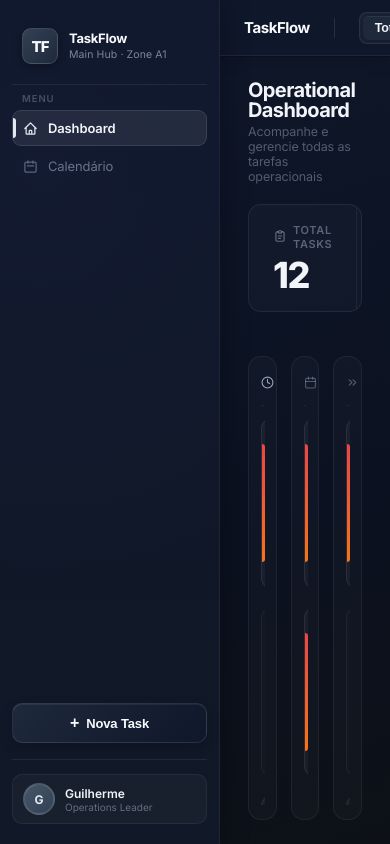
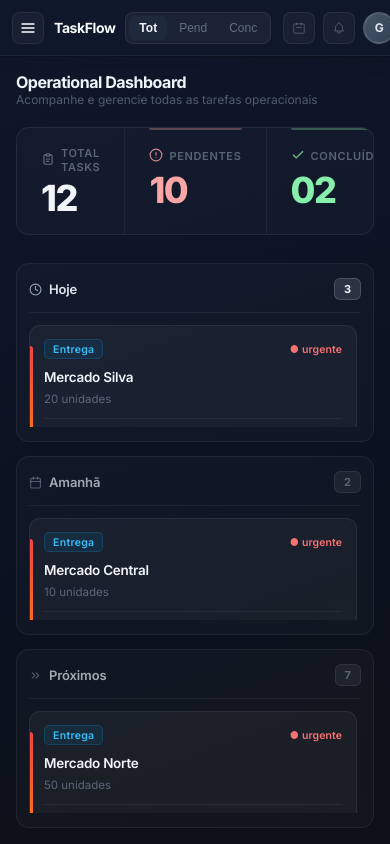
Before and after one commit to guiiinasc/taskflow-system, a Next.js app: page /dashboard in a window 390 px wide. Built offline with nearby package versions, Linux system fonts and the light colour scheme.

Commit message:
feat: responsividade dashboard

```diff
--- a/src/app/components/Header.tsx
+++ b/src/app/components/Header.tsx
@@ -5,30 +5,61 @@ type FilterType = "todas" | "pendente" | "concluido";
 type Props = {
   filter: FilterType;
   setFilter: (value: FilterType) => void;
+  onMenuClick?: () => void;
+  isMobile?: boolean;
 };
 
-export function Header({ filter, setFilter }: Props) {
+export function Header({ filter, setFilter, onMenuClick, isMobile }: Props) {
   return (
     <div
       style={{
         width: "100%",
-        padding: "0 24px",
+        padding: isMobile ? "0 12px" : "0 24px",
         height: 56,
         background: "#0F172A",
         borderBottom: "1px solid rgba(255,255,255,0.07)",
         display: "flex",
         alignItems: "center",
         justifyContent: "space-between",
-        gap: 16,
+        gap: 12,
         boxShadow: "0 1px 0 rgba(0,0,0,0.2), 0 4px 16px rgba(0,0,0,0.15)",
       }}
     >
       {/* ESQUERDA */}
-      <div style={{ display: "flex", alignItems: "center", gap: 24 }}>
-        {/* NOME DO APP */}
+      <div style={{ display: "flex", alignItems: "center", gap: isMobile ? 10 : 24 }}>
+
+        {/* MENU */}
+        {isMobile && onMenuClick && (
+          <button
+            onClick={onMenuClick}
+            style={{
+              width: 32,
+              height: 32,
+              borderRadius: 8,
+              border: "1px solid rgba(255,255,255,0.07)",
+              background: "rgba(255,255,255,0.04)",
+              display: "flex",
+              alignItems: "center",
+              justifyContent: "center",
+              cursor: "pointer",
+              flexShrink: 0,
+            }}
+          >
+            <svg width="16" height="16" viewBox="0 0 24 24">
+              <path
+                d="M3 6h18M3 12h18M3 18h18"
+                stroke="white"
+                strokeWidth="2"
+                strokeLinecap="round"
+              />
+            </svg>
+          </button>
+        )}
+
+        {/* NOME */}
         <h2
           style={{
-            fontSize: 15,
+            fontSize: isMobile ? 14 : 15,
             fontWeight: 700,
             color: "#f8fafc",
             letterSpacing: "-0.03em",
@@ -39,7 +70,9 @@ export function Header({ filter, setFilter }: Props) {
         </h2>
 
         {/* DIVIDER */}
+        {!isMobile && (
           <div style={{ width: 1, height: 20, background: "rgba(255,255,255,0.1)" }} />
+        )}
 
         {/* TABS */}
         <div
@@ -50,17 +83,21 @@ export function Header({ filter, setFilter }: Props) {
             borderRadius: 8,
             padding: "3px",
             border: "1px solid rgba(255,255,255,0.07)",
+            overflowX: "auto",
+            maxWidth: isMobile ? 180 : "none",
           }}
         >
-          <Tab label="Total"     active={filter === "todas"}   onClick={() => setFilter("todas")} />
-          <Tab label="Pendentes" active={filter === "pendente"} onClick={() => setFilter("pendente")} />
-          <Tab label="Concluídos" active={filter === "concluido"} onClick={() => setFilter("concluido")} />
+          <Tab label={isMobile ? "Tot" : "Total"} active={filter === "todas"} onClick={() => setFilter("todas")} />
+          <Tab label={isMobile ? "Pend" : "Pendentes"} active={filter === "pendente"} onClick={() => setFilter("pendente")} />
+          <Tab label={isMobile ? "Conc" : "Concluídos"} active={filter === "concluido"} onClick={() => setFilter("concluido")} />
         </div>
       </div>
 
       {/* DIREITA */}
       <div style={{ display: "flex", alignItems: "center", gap: 8 }}>
+
         {/* SEARCH */}
+        {!isMobile && (
           <div style={{ position: "relative" }}>
             <svg
               width="13"
@@ -70,11 +107,18 @@ export function Header({ filter, setFilter }: Props) {
               stroke="rgba(148,163,184,0.5)"
               strokeWidth="2.5"
               strokeLinecap="round"
-            style={{ position: "absolute", left: 10, top: "50%", transform: "translateY(-50%)", pointerEvents: "none" }}
+              style={{
+                position: "absolute",
+                left: 10,
+                top: "50%",
+                transform: "translateY(-50%)",
+                pointerEvents: "none",
+              }}
             >
               <circle cx="11" cy="11" r="8" />
               <path d="M21 21l-4.35-4.35" />
             </svg>
+
             <input
               placeholder="Buscar tarefas..."
               style={{
@@ -86,22 +130,12 @@ export function Header({ filter, setFilter }: Props) {
                 fontSize: 12.5,
                 outline: "none",
                 width: 180,
-              transition: "all 0.18s ease",
-            }}
-            onFocus={e => {
-              e.currentTarget.style.borderColor = "rgba(255,255,255,0.2)";
-              e.currentTarget.style.background = "rgba(255,255,255,0.08)";
-              e.currentTarget.style.width = "220px";
-            }}
-            onBlur={e => {
-              e.currentTarget.style.borderColor = "rgba(255,255,255,0.08)";
-              e.currentTarget.style.background = "rgba(255,255,255,0.05)";
-              e.currentTarget.style.width = "180px";
               }}
             />
           </div>
+        )}
 
-        {/* ICON BUTTONS */}
+        {/* ICONES ORIGINAIS */}
         {[
           {
             label: "Calendário",
@@ -110,10 +144,6 @@ export function Header({ filter, setFilter }: Props) {
           {
             label: "Notificações",
             path: "M15 17h5l-1.405-1.405A2.032 2.032 0 0118 14.158V11a6.002 6.002 0 00-4-5.659V5a2 2 0 10-4 0v.341C7.67 6.165 6 8.388 6 11v3.159c0 .538-.214 1.055-.595 1.436L4 17h5m6 0v1a3 3 0 11-6 0v-1m6 0H9",
-          },
-          {
-            label: "Ajuda",
-            path: "M8.228 9c.549-1.165 2.03-2 3.772-2 2.21 0 4 1.343 4 3 0 1.4-1.278 2.575-3.006 2.907-.542.104-.994.54-.994 1.093m0 3h.01M21 12a9 9 0 11-18 0 9 9 0 0118 0z",
           },
         ].map(({ label, path }) => (
           <button
@@ -129,31 +159,40 @@ export function Header({ filter, setFilter }: Props) {
               display: "flex",
               alignItems: "center",
               justifyContent: "center",
-              transition: "all 0.15s ease",
               color: "rgba(148,163,184,0.7)",
             }}
-            onMouseEnter={e => {
-              (e.currentTarget as HTMLButtonElement).style.background = "rgba(255,255,255,0.08)";
-              (e.currentTarget as HTMLButtonElement).style.borderColor = "rgba(255,255,255,0.14)";
-              (e.currentTarget as HTMLButtonElement).style.color = "#e2e8f0";
-            }}
-            onMouseLeave={e => {
-              (e.currentTarget as HTMLButtonElement).style.background = "rgba(255,255,255,0.04)";
-              (e.currentTarget as HTMLButtonElement).style.borderColor = "rgba(255,255,255,0.07)";
-              (e.currentTarget as HTMLButtonElement).style.color = "rgba(148,163,184,0.7)";
-            }}
           >
-            <svg width="14" height="14" viewBox="0 0 24 24" fill="none" stroke="currentColor" strokeWidth="2" strokeLinecap="round" strokeLinejoin="round">
+            <svg width="14" height="14" viewBox="0 0 24 24" fill="none" stroke="currentColor">
               <path d={path} />
             </svg>
           </button>
         ))}
+
+        {/* PERFIL (NOVO) */}
+        <div
+          style={{
+            width: 32,
+            height: 32,
+            borderRadius: "50%",
+            background: "linear-gradient(135deg, #475569, #334155)",
+            border: "2px solid rgba(255,255,255,0.1)",
+            display: "flex",
+            alignItems: "center",
+            justifyContent: "center",
+            fontSize: 12,
+            fontWeight: 700,
+            color: "#e2e8f0",
+            cursor: "pointer",
+          }}
+        >
+          G
+        </div>
       </div>
     </div>
   );
 }
 
-// ─── TAB ────────────────────────────────────────────────────
+// TAB
 type TabProps = {
   label: string;
   active: boolean;
@@ -165,31 +204,16 @@ function Tab({ label, active, onClick }: TabProps) {
     <button
       onClick={onClick}
       style={{
-        padding: "5px 12px",
+        padding: "5px 10px",
         borderRadius: 6,
         border: "none",
         cursor: "pointer",
         background: active ? "#1e293b" : "transparent",
         color: active ? "#f1f5f9" : "rgba(148,163,184,0.6)",
         fontWeight: active ? 600 : 400,
-        fontSize: 12.5,
-        letterSpacing: "-0.01em",
-        transition: "all 0.15s ease",
+        fontSize: 12,
         whiteSpace: "nowrap",
-        boxShadow: active ? "0 1px 3px rgba(0,0,0,0.3), 0 1px 0 rgba(255,255,255,0.06) inset" : "none",
-        outline: "none",
-      }}
-      onMouseEnter={e => {
-        if (!active) {
-          (e.currentTarget as HTMLButtonElement).style.color = "#cbd5e1";
-          (e.currentTarget as HTMLButtonElement).style.background = "rgba(255,255,255,0.04)";
-        }
-      }}
-      onMouseLeave={e => {
-        if (!active) {
-          (e.currentTarget as HTMLButtonElement).style.color = "rgba(148,163,184,0.6)";
-          (e.currentTarget as HTMLButtonElement).style.background = "transparent";
-        }
+        flexShrink: 0,
       }}
     >
       {label}
--- a/src/app/components/TaskColumn.tsx
+++ b/src/app/components/TaskColumn.tsx
@@ -40,26 +40,24 @@ export function TaskColumn({ title, icon, tasks, highlight }: Props) {
     <div
       style={{
         flex: 1,
-        minHeight: 0,
-        height: "100%",
+        minHeight: 0, // 🔥 ESSENCIAL PRA FUNCIONAR O SCROLL
+        display: "flex",
+        flexDirection: "column",
         background: "rgba(255,255,255,0.025)",
         borderRadius: 13,
         padding: "14px 12px",
         border: "1px solid rgba(255,255,255,0.06)",
-        display: "flex",
-        flexDirection: "column",
-        overflow: "hidden",
       }}
     >
       {/* HEADER */}
       <div
         style={{
+          marginBottom: 12,
+          paddingBottom: 12,
+          borderBottom: "1px solid rgba(255,255,255,0.06)",
           display: "flex",
           justifyContent: "space-between",
           alignItems: "center",
-          marginBottom: 12,
-          paddingBottom: 12,
-          borderBottom: "1px solid rgba(255,255,255,0.06)",
         }}
       >
         <div style={{ display: "flex", alignItems: "center", gap: 7 }}>
@@ -85,6 +83,7 @@ export function TaskColumn({ title, icon, tasks, highlight }: Props) {
           </h3>
         </div>
 
+        {/* CONTADOR */}
         <span
           style={{
             fontSize: 11,
@@ -111,11 +110,11 @@ export function TaskColumn({ title, icon, tasks, highlight }: Props) {
         </span>
       </div>
 
-      {/* SCROLL AREA */}
+      {/* LISTA DE TASKS (COM SCROLL) */}
       <div
         style={{
           flex: 1,
-          minHeight: 0,
+          minHeight: 0, // 🔥 ESSENCIAL
           overflowY: "auto",
           display: "flex",
           flexDirection: "column",
@@ -134,7 +133,26 @@ export function TaskColumn({ title, icon, tasks, highlight }: Props) {
               gap: 8,
             }}
           >
-            <span style={{ fontSize: 11.5, color: "rgba(148,163,184,0.25)" }}>
+            <svg
+              width="28"
+              height="28"
+              viewBox="0 0 24 24"
+              fill="none"
+              stroke="rgba(148,163,184,0.2)"
+              strokeWidth="1.5"
+              strokeLinecap="round"
+            >
+              <path d="M9 5H7a2 2 0 00-2 2v12a2 2 0 002 2h10a2 2 0 002-2V7a2 2 0 00-2-2h-2" />
+              <rect x="9" y="3" width="6" height="4" rx="2" />
+            </svg>
+
+            <span
+              style={{
+                fontSize: 11.5,
+                color: "rgba(148,163,184,0.25)",
+                fontWeight: 500,
+              }}
+            >
               Nenhuma tarefa
             </span>
           </div>
--- a/src/app/dashboard/page.tsx
+++ b/src/app/dashboard/page.tsx
@@ -7,7 +7,7 @@ import { TaskColumn } from "../components/TaskColumn";
 
 import { useTasks } from "../hooks/useTasks";
 import { groupTasks, getTaskStats } from "../features/tasks/task.utils";
-import { useState } from "react";
+import { useEffect, useState } from "react";
 
 export default function Dashboard() {
   const { tasks, allTasks, filter, setFilter } = useTasks();
@@ -16,6 +16,19 @@ export default function Dashboard() {
   const grouped = groupTasks(tasks);
   const stats = getTaskStats(allTasks);
 
+  const [isMobile, setIsMobile] = useState(false);
+  const [menuOpen, setMenuOpen] = useState(false);
+
+  useEffect(() => {
+    const handleResize = () => {
+      setIsMobile(window.innerWidth < 900);
+    };
+
+    handleResize();
+    window.addEventListener("resize", handleResize);
+    return () => window.removeEventListener("resize", handleResize);
+  }, []);
+
   return (
     <div
       style={{
@@ -23,14 +36,42 @@ export default function Dashboard() {
         height: "100vh",
         background: "#0B1120",
         overflow: "hidden",
-        fontFamily:
-          "'Inter', -apple-system, BlinkMacSystemFont, 'Segoe UI', sans-serif",
       }}
     >
-      {/* SIDEBAR */}
-      <Sidebar view={view} setView={setView} />
+      {/* SIDEBAR DESKTOP */}
+      {!isMobile && <Sidebar view={view} setView={setView} />}
 
-      {/* CONTEÚDO PRINCIPAL */}
+      {/* SIDEBAR MOBILE (OVERLAY) */}
+      {isMobile && menuOpen && (
+        <>
+          {/* BACKDROP */}
+          <div
+            onClick={() => setMenuOpen(false)}
+            style={{
+              position: "fixed",
+              inset: 0,
+              background: "rgba(0,0,0,0.5)",
+              zIndex: 20,
+            }}
+          />
+
+          {/* MENU */}
+          <div
+            style={{
+              position: "fixed",
+              top: 0,
+              left: 0,
+              height: "100%",
+              width: 220,
+              zIndex: 30,
+            }}
+          >
+            <Sidebar view={view} setView={setView} />
+          </div>
+        </>
+      )}
+
+      {/* CONTEÚDO */}
       <div
         style={{
           flex: 1,
@@ -42,38 +83,40 @@ export default function Dashboard() {
         }}
       >
         {/* HEADER */}
-        <Header filter={filter} setFilter={setFilter} />
+        <Header
+          filter={filter}
+          setFilter={setFilter}
+          onMenuClick={() => setMenuOpen(!menuOpen)}
+          isMobile={isMobile}
+        />
 
-        {/* ÁREA SCROLLÁVEL */}
+        {/* CONTEÚDO PRINCIPAL */}
         <div
           style={{
             flex: 1,
             minHeight: 0,
-            overflow: "hidden", // 👈 IMPORTANTE (não deixar scroll geral)
-            padding: "24px 28px",
+            overflow: "hidden",
+            padding: isMobile ? "16px" : "24px 28px",
             display: "flex",
             flexDirection: "column",
           }}
         >
-          {/* PAGE TITLE */}
+          {/* TÍTULO */}
           <div style={{ marginBottom: 20 }}>
             <h1
               style={{
-                fontSize: 20,
+                fontSize: isMobile ? 16 : 20,
                 fontWeight: 700,
                 color: "#f1f5f9",
                 letterSpacing: "-0.03em",
-                lineHeight: 1,
-                marginBottom: 4,
               }}
             >
               Operational Dashboard
             </h1>
             <p
               style={{
-                fontSize: 12.5,
+                fontSize: 12,
                 color: "rgba(148,163,184,0.5)",
-                letterSpacing: "-0.01em",
               }}
             >
               Acompanhe e gerencie todas as tarefas operacionais
@@ -82,7 +125,7 @@ export default function Dashboard() {
 
           {view === "dashboard" && (
             <>
-              {/* SUMMARY (fixo, não some mais) */}
+              {/* SUMMARY */}
               <Summary
                 total={stats.total}
                 pending={stats.pending}
@@ -93,10 +136,10 @@ export default function Dashboard() {
               <div
                 style={{
                   display: "flex",
+                  flexDirection: isMobile ? "column" : "row",
                   gap: 14,
                   flex: 1,
                   minHeight: 0,
-                  marginTop: 16,
                 }}
               >
                 <TaskColumn
```
Lines whose indentation alone changed are shown as unchanged.
